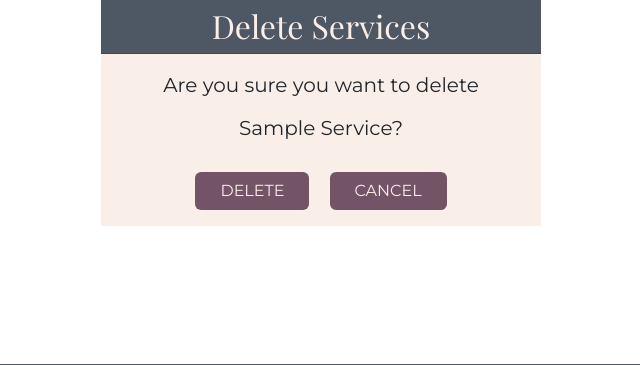
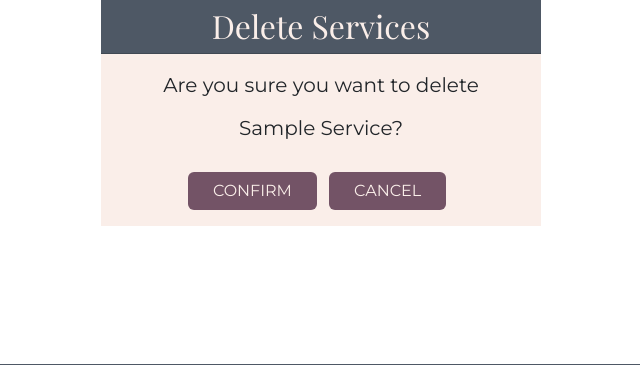
Before and after one commit to JPatel87/locks-of-lush, a Django app: page /services/delete/1 in a window 1280 px wide. Shown: the part 120-485 px from the top of the page, without its empty margins (319-959 px from the left). Run offline with Django 3.2, Linux system fonts and the light colour scheme; tables that the repository leaves empty hold one stand-in row (values such as "Sample post").

Commit message:
Change delete buttons in delete service form

```diff
--- a/services/templates/services/delete_services.html
+++ b/services/templates/services/delete_services.html
@@ -25,7 +25,7 @@
                     {% csrf_token %}
                     <p class="lead">Are you sure you want to delete</p>
                     <p class="h5">{{ service.name|title }}?</p><br>
-                    <button class="btn card-text action-btn text-decoration-none mb-3 px-4 mx-2" type="submit">Delete</button>
+                    <button class="btn card-text action-btn text-decoration-none mb-3 px-4" type="submit">Confirm</button>
                     <a href="{{ services_url }}" class="btn card-text action-btn text-decoration-none mb-3 px-4 mx-2">Cancel</a>
                   </form>
                     </form>
```
